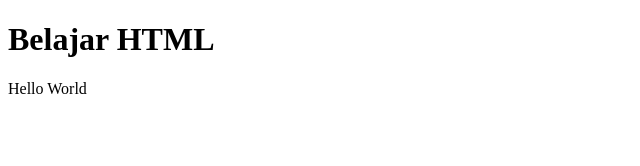
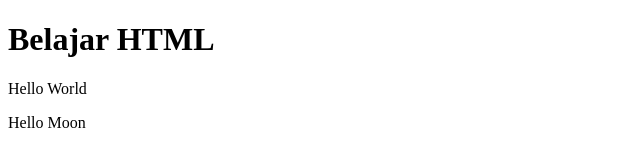
Before and after one commit to NiPutuSulastri/web-dasar-2021, a plain HTML site: page index.html in a window 1280 px wide. Shown: the full height of the page, 0-640 px from the left. Drawn offline with Linux system fonts and the light colour scheme.

Commit message:
edit file index

```diff
--- a/index.html
+++ b/index.html
@@ -7,6 +7,7 @@
 
 	<h1>Belajar HTML</h1>
 	<p>Hello World</p>
+	<p>Hello Moon</p>
 
 </body>
 </html>
```
